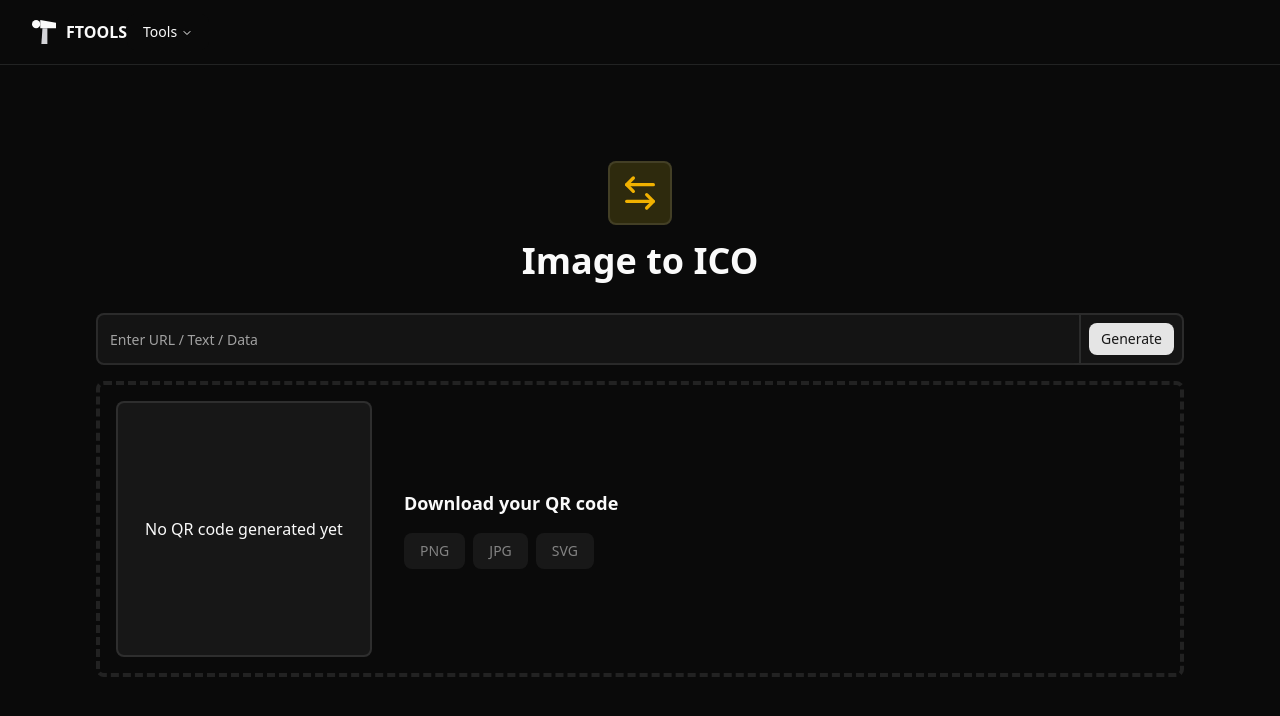
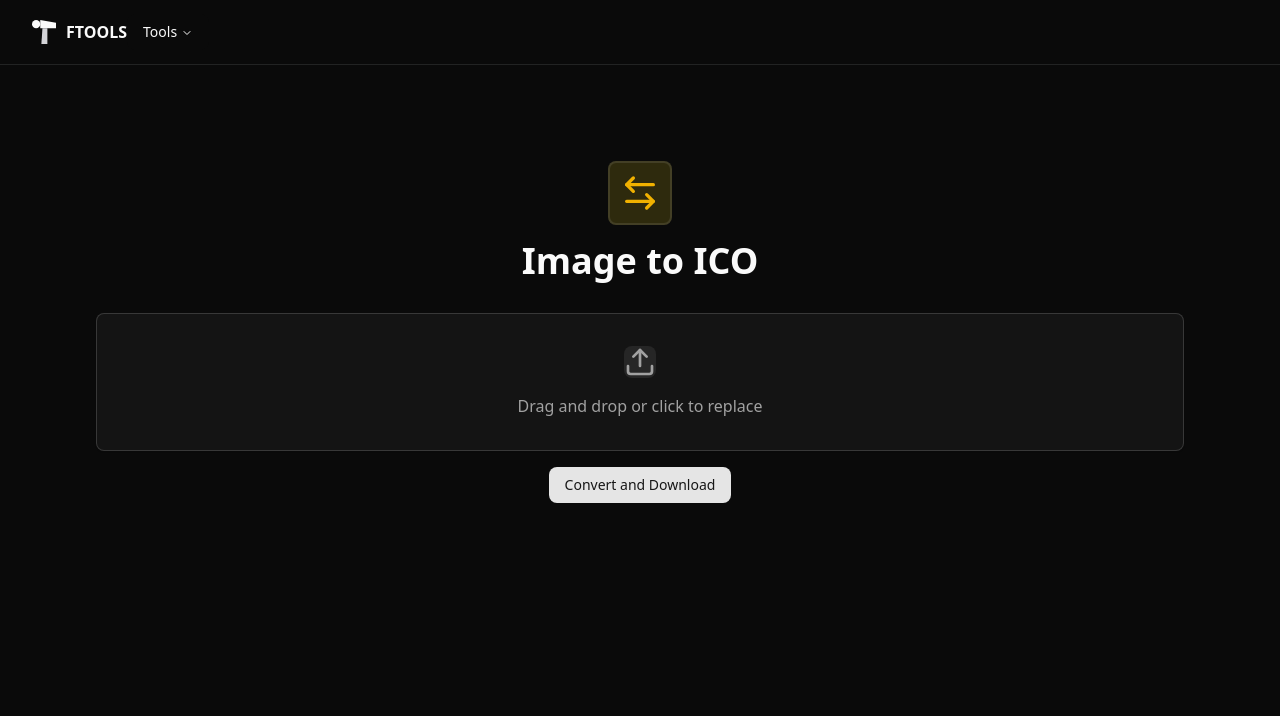
Before and after one commit to Acrylic125/tools, a Next.js app: page /img-to-ico in a window 1280 px wide. Shown: the top 716 px of the page. Built offline with nearby package versions, Linux system fonts and the light colour scheme.

Commit message:
feat: convert image to ico

```diff
--- a/src/app/img-to-ico/page.tsx
+++ b/src/app/img-to-ico/page.tsx
@@ -1,7 +1,7 @@
 "use client";
 
+import { ConvertImgToIcoSection } from "@/components/convert-img-to-ico-section";
 import { MainNavbar } from "@/components/navbar";
-import { QRCodeGenerator } from "@/components/qr-code-section";
 import { ScrollArea } from "@/components/ui/scroll-area";
 import { ArrowLeftRight, QrCode } from "lucide-react";
 
@@ -16,15 +16,12 @@ export default function Page() {
               <div className="w-16 h-16 flex items-center justify-center rounded-md bg-yellow-300/15 border-2">
                 <ArrowLeftRight className="h-10 w-10 text-yellow-500" />
               </div>
-              {/* <div className="w-16 h-16 flex items-center justify-center rounded-md bg-amber-300/15 border-2">
-                <ArrowLeftRight className="h-10 w-10 text-amber-500" />
-              </div> */}
               <h1 className="text-2xl md:text-3xl lg:text-4xl font-bold">
                 Image to ICO
               </h1>
             </div>
             <div className="w-full">
-              <QRCodeGenerator />
+              <ConvertImgToIcoSection />
             </div>
           </div>
         </div>
--- /dev/null
+++ b/src/components/convert-img-to-ico-section.tsx
@@ -0,0 +1,52 @@
+"use client";
+
+import { useState } from "react";
+import {
+  Dropzone,
+  DropzoneContent,
+  DropzoneEmptyState,
+} from "./ui/shadcn-io/dropzone";
+import { Download, Loader2 } from "lucide-react";
+import { Alert, AlertDescription, AlertTitle } from "./ui/alert";
+import { Button } from "./ui/button";
+
+export function ConvertImgToIcoSection() {
+  const [files, setFiles] = useState<File[]>([]);
+  const [dropdownError, setDropdownError] = useState<string | null>(null);
+
+  const handleDrop = (acceptedFiles: File[]) => {
+    setFiles(acceptedFiles);
+    setDropdownError(null);
+  };
+
+  return (
+    <div className="flex flex-col items-center w-full gap-4">
+      <Dropzone
+        // Only accept images
+        accept={{
+          "image/*": [".png", ".jpg", ".jpeg", ".tiff", ".svg", ".ico"],
+        }}
+        maxSize={1024 * 1024 * 10}
+        minSize={1024}
+        onDrop={handleDrop}
+        onError={(err) => setDropdownError(err.message)}
+        src={files}
+      >
+        <DropzoneEmptyState />
+        <DropzoneContent />
+        {dropdownError && (
+          <Alert variant="error" className="w-full max-w-md mt-4">
+            <AlertTitle className="text-center font-bold">
+              Invalid file!
+            </AlertTitle>
+            <AlertDescription className="w-full text-center justify-center font-medium">
+              {dropdownError}
+            </AlertDescription>
+          </Alert>
+        )}
+      </Dropzone>
+
+      <Button className="w-fit">Convert and Download</Button>
+    </div>
+  );
+}
--- /dev/null
+++ b/src/components/ui/alert.tsx
@@ -0,0 +1,68 @@
+import * as React from "react";
+import { cva, type VariantProps } from "class-variance-authority";
+
+import { cn } from "@/lib/utils";
+
+const alertVariants = cva(
+  "relative w-full rounded-lg border px-4 py-3 text-sm grid has-[>svg]:grid-cols-[calc(var(--spacing)*4)_1fr] grid-cols-[0_1fr] has-[>svg]:gap-x-3 gap-y-0.5 items-start [&>svg]:size-4 [&>svg]:translate-y-0.5 [&>svg]:text-current",
+  {
+    variants: {
+      variant: {
+        default: "bg-card text-card-foreground",
+        destructive:
+          "text-destructive bg-card [&>svg]:text-current *:data-[slot=alert-description]:text-destructive/90",
+        error:
+          "text-destructive bg-destructive/10 border-destructive border-dashed [&>svg]:text-current *:data-[slot=alert-description]:text-destructive/90",
+      },
+    },
+    defaultVariants: {
+      variant: "default",
+    },
+  }
+);
+
+function Alert({
+  className,
+  variant,
+  ...props
+}: React.ComponentProps<"div"> & VariantProps<typeof alertVariants>) {
+  return (
+    <div
+      data-slot="alert"
+      role="alert"
+      className={cn(alertVariants({ variant }), className)}
+      {...props}
+    />
+  );
+}
+
+function AlertTitle({ className, ...props }: React.ComponentProps<"div">) {
+  return (
+    <div
+      data-slot="alert-title"
+      className={cn(
+        "col-start-2 line-clamp-1 min-h-4 font-medium tracking-tight",
+        className
+      )}
+      {...props}
+    />
+  );
+}
+
+function AlertDescription({
+  className,
+  ...props
+}: React.ComponentProps<"div">) {
+  return (
+    <div
+      data-slot="alert-description"
+      className={cn(
+        "text-muted-foreground col-start-2 grid justify-items-start gap-1 text-sm [&_p]:leading-relaxed",
+        className
+      )}
+      {...props}
+    />
+  );
+}
+
+export { Alert, AlertTitle, AlertDescription };
--- a/src/components/ui/shadcn-io/dropzone/index.tsx
+++ b/src/components/ui/shadcn-io/dropzone/index.tsx
@@ -1,23 +1,23 @@
-'use client';
+"use client";
 
-import { UploadIcon } from 'lucide-react';
-import type { ReactNode } from 'react';
-import { createContext, useContext } from 'react';
-import type { DropEvent, DropzoneOptions, FileRejection } from 'react-dropzone';
-import { useDropzone } from 'react-dropzone';
-import { Button } from '@/components/ui/button';
-import { cn } from '@/lib/utils';
+import { UploadIcon } from "lucide-react";
+import type { ReactNode } from "react";
+import { createContext, useContext } from "react";
+import type { DropEvent, DropzoneOptions, FileRejection } from "react-dropzone";
+import { useDropzone } from "react-dropzone";
+import { Button } from "@/components/ui/button";
+import { cn } from "@/lib/utils";
 
 type DropzoneContextType = {
   src?: File[];
-  accept?: DropzoneOptions['accept'];
-  maxSize?: DropzoneOptions['maxSize'];
-  minSize?: DropzoneOptions['minSize'];
-  maxFiles?: DropzoneOptions['maxFiles'];
+  accept?: DropzoneOptions["accept"];
+  maxSize?: DropzoneOptions["maxSize"];
+  minSize?: DropzoneOptions["minSize"];
+  maxFiles?: DropzoneOptions["maxFiles"];
 };
 
 const renderBytes = (bytes: number) => {
-  const units = ['B', 'KB', 'MB', 'GB', 'TB', 'PB'];
+  const units = ["B", "KB", "MB", "GB", "TB", "PB"];
   let size = bytes;
   let unitIndex = 0;
 
@@ -33,7 +33,7 @@ const DropzoneContext = createContext<DropzoneContextType | undefined>(
   undefined
 );
 
-export type DropzoneProps = Omit<DropzoneOptions, 'onDrop'> & {
+export type DropzoneProps = Omit<DropzoneOptions, "onDrop"> & {
   src?: File[];
   className?: string;
   onDrop?: (
@@ -83,8 +83,8 @@ export const Dropzone = ({
     >
       <Button
         className={cn(
-          'relative h-auto w-full flex-col overflow-hidden p-8',
-          isDragActive && 'outline-none ring-1 ring-ring',
+          "relative h-auto w-full flex-col overflow-hidden p-8",
+          isDragActive && "outline-none ring-1 ring-ring",
           className
         )}
         disabled={disabled}
@@ -103,7 +103,7 @@ const useDropzoneContext = () => {
   const context = useContext(DropzoneContext);
 
   if (!context) {
-    throw new Error('useDropzoneContext must be used within a Dropzone');
+    throw new Error("useDropzoneContext must be used within a Dropzone");
   }
 
   return context;
@@ -131,18 +131,25 @@ export const DropzoneContent = ({
   }
 
   return (
-    <div className={cn('flex flex-col items-center justify-center', className)}>
-      <div className="flex size-8 items-center justify-center rounded-md bg-muted text-muted-foreground">
-        <UploadIcon size={16} />
+    <div
+      className={cn(
+        "flex flex-col items-center justify-center gap-2",
+        className
+      )}
+    >
+      <div className="flex flex-col items-center gap-2">
+        <div className="flex size-8 items-center justify-center rounded-md bg-muted text-muted-foreground">
+          <UploadIcon className="size-8" />
+        </div>
+        <p className="w-full truncate font-medium text-base">
+          {src.length > maxLabelItems
+            ? `${new Intl.ListFormat("en").format(
+                src.slice(0, maxLabelItems).map((file) => file.name)
+              )} and ${src.length - maxLabelItems} more`
+            : new Intl.ListFormat("en").format(src.map((file) => file.name))}
+        </p>
       </div>
-      <p className="my-2 w-full truncate font-medium text-sm">
-        {src.length > maxLabelItems
-          ? `${new Intl.ListFormat('en').format(
-              src.slice(0, maxLabelItems).map((file) => file.name)
-            )} and ${src.length - maxLabelItems} more`
-          : new Intl.ListFormat('en').format(src.map((file) => file.name))}
-      </p>
-      <p className="w-full text-wrap text-muted-foreground text-xs">
+      <p className="w-full text-wrap text-muted-foreground text-base">
         Drag and drop or click to replace
       </p>
     </div>
@@ -168,11 +175,11 @@ export const DropzoneEmptyState = ({
     return children;
   }
 
-  let caption = '';
+  let caption = "";
 
   if (accept) {
-    caption += 'Accepts ';
-    caption += new Intl.ListFormat('en').format(Object.keys(accept));
+    caption += "Accepts ";
+    caption += new Intl.ListFormat("en").format(Object.keys(accept));
   }
 
   if (minSize && maxSize) {
@@ -184,18 +191,18 @@ export const DropzoneEmptyState = ({
   }
 
   return (
-    <div className={cn('flex flex-col items-center justify-center', className)}>
+    <div className={cn("flex flex-col items-center justify-center", className)}>
       <div className="flex size-8 items-center justify-center rounded-md bg-muted text-muted-foreground">
-        <UploadIcon size={16} />
+        <UploadIcon className="size-8" />
       </div>
-      <p className="my-2 w-full truncate text-wrap font-medium text-sm">
-        Upload {maxFiles === 1 ? 'a file' : 'files'}
+      <p className="my-2 w-full truncate text-wrap font-medium text-base">
+        Upload {maxFiles === 1 ? "a file" : "files"}
       </p>
-      <p className="w-full truncate text-wrap text-muted-foreground text-xs">
+      <p className="w-full truncate text-wrap text-muted-foreground text-base">
         Drag and drop or click to upload
       </p>
       {caption && (
-        <p className="text-wrap text-muted-foreground text-xs">{caption}.</p>
+        <p className="text-wrap text-muted-foreground text-base">{caption}.</p>
       )}
     </div>
   );
```
